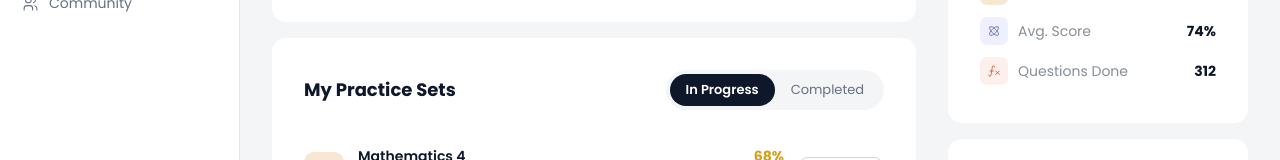
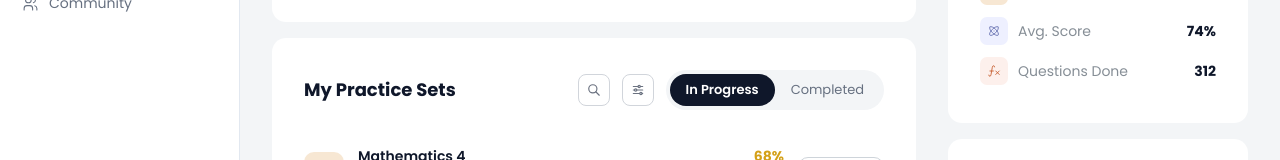
Before and after one commit to nao-group/thinknao-web, a Next.js app: page /practice in a window 1280 px wide. Shown: the part 461-621 px from the top of the page. Built offline with nearby package versions, Linux system fonts and the light colour scheme; no server answers.

Commit message:
feat: add search and filter functionality for practice sets

```diff
--- a/app/practice/page.tsx
+++ b/app/practice/page.tsx
@@ -4,15 +4,19 @@ import { useState } from "react";
 import {
   Box,
   Button,
+  Checkbox,
   Group,
+  Modal,
   NumberInput,
   Progress,
   Stack,
   Text,
+  TextInput,
   UnstyledButton,
   rem,
 } from "@mantine/core";
 import {
+  IconAdjustmentsHorizontal,
   IconAtom,
   IconBookmark,
   IconChevronLeft,
@@ -20,6 +24,7 @@ import {
   IconFlask,
   IconMathFunction,
   IconPlus,
+  IconSearch,
   IconStar,
 } from "@tabler/icons-react";
 
@@ -409,13 +414,39 @@ export default function PracticePage() {
   const [activeTab, setActiveTab] = useState<"in-progress" | "completed">("in-progress");
   const [practicePage, setPracticePage] = useState(0);
 
-  const activeSets = activeTab === "in-progress" ? PRACTICE_SETS_IN_PROGRESS : PRACTICE_SETS_COMPLETED;
+  const [searchOpen, setSearchOpen] = useState(false);
+  const [searchQuery, setSearchQuery] = useState("");
+  const [filterOpen, setFilterOpen] = useState(false);
+  const [draftSubjects, setDraftSubjects] = useState<string[]>([]);
+  const [appliedSubjects, setAppliedSubjects] = useState<string[]>([]);
+
+  const baseSets = activeTab === "in-progress" ? PRACTICE_SETS_IN_PROGRESS : PRACTICE_SETS_COMPLETED;
+  const activeSets = baseSets
+    .filter((s) => searchQuery === "" || s.label.toLowerCase().includes(searchQuery.toLowerCase()))
+    .filter((s) => appliedSubjects.length === 0 || appliedSubjects.some((sub) => s.label.toLowerCase().startsWith(sub.toLowerCase())));
   const totalPages = Math.ceil(activeSets.length / PAGE_SIZE);
   const pagedSets = activeSets.slice(practicePage * PAGE_SIZE, (practicePage + 1) * PAGE_SIZE);
 
   function handleTabChange(tab: "in-progress" | "completed") {
     setActiveTab(tab);
     setPracticePage(0);
+  }
+
+  function openFilter() {
+    setDraftSubjects(appliedSubjects);
+    setFilterOpen(true);
+  }
+
+  function applyFilter() {
+    setAppliedSubjects(draftSubjects);
+    setPracticePage(0);
+    setFilterOpen(false);
+  }
+
+  function applySearch(query: string) {
+    setSearchQuery(query);
+    setPracticePage(0);
+    setSearchOpen(false);
   }
 
   return (
@@ -536,7 +567,48 @@ export default function PracticePage() {
                 <Text fw={700} size="lg" c={INK}>
                   My Practice Sets
                 </Text>
-                <Group
+                <Group gap="sm" align="center">
+                  {/* Search icon */}
+                  <UnstyledButton
+                    onClick={() => setSearchOpen(true)}
+                    aria-label="Search practice sets"
+                    style={{
+                      width: rem(32),
+                      height: rem(32),
+                      borderRadius: rem(8),
+                      border: `1.5px solid ${searchQuery ? INK : "#D1D5DB"}`,
+                      backgroundColor: searchQuery ? INK : "white",
+                      color: searchQuery ? "white" : "#6B7280",
+                      display: "flex",
+                      alignItems: "center",
+                      justifyContent: "center",
+                      transition: "all 150ms ease",
+                    }}
+                  >
+                    <IconSearch size={14} stroke={2} />
+                  </UnstyledButton>
+
+                  {/* Filter icon */}
+                  <UnstyledButton
+                    onClick={openFilter}
+                    aria-label="Filter practice sets"
+                    style={{
+                      width: rem(32),
+                      height: rem(32),
+                      borderRadius: rem(8),
+                      border: `1.5px solid ${appliedSubjects.length > 0 ? INK : "#D1D5DB"}`,
+                      backgroundColor: appliedSubjects.length > 0 ? INK : "white",
+                      color: appliedSubjects.length > 0 ? "white" : "#6B7280",
+                      display: "flex",
+                      alignItems: "center",
+                      justifyContent: "center",
+                      transition: "all 150ms ease",
+                    }}
+                  >
+                    <IconAdjustmentsHorizontal size={14} stroke={2} />
+                  </UnstyledButton>
+
+                  <Group
                   gap={0}
                   style={{
                     borderRadius: rem(999),
@@ -562,6 +634,7 @@ export default function PracticePage() {
                       {tab === "in-progress" ? "In Progress" : "Completed"}
                     </UnstyledButton>
                   ))}
+                </Group>
                 </Group>
               </Group>
 
@@ -715,6 +788,144 @@ export default function PracticePage() {
           </Box>
         </Group>
       </Box>
+
+      {/* ── Search modal ── */}
+      <Modal
+        opened={searchOpen}
+        onClose={() => setSearchOpen(false)}
+        withCloseButton={false}
+        padding={0}
+        radius="md"
+        size="md"
+        overlayProps={{ backgroundOpacity: 0.3, blur: 2 }}
+      >
+        <Box p="md" style={{ borderBottom: "1px solid #F1F5F9" }}>
+          <TextInput
+            autoFocus
+            value={searchQuery}
+            onChange={(e) => setSearchQuery(e.currentTarget.value)}
+            onKeyDown={(e) => e.key === "Enter" && applySearch(searchQuery)}
+            placeholder="Search practice sets..."
+            leftSection={<IconSearch size={15} stroke={1.5} color="#667080" />}
+            rightSection={
+              searchQuery && (
+                <UnstyledButton onClick={() => setSearchQuery("")} style={{ display: "flex", alignItems: "center" }}>
+                  <Text size="xs" c="dimmed">✕</Text>
+                </UnstyledButton>
+              )
+            }
+            styles={{
+              input: { border: "none", boxShadow: "none", fontSize: rem(14) },
+            }}
+          />
+        </Box>
+
+        {searchQuery && (
+          <Box>
+            <UnstyledButton
+              onClick={() => applySearch(searchQuery)}
+              style={{ width: "100%", padding: `${rem(12)} ${rem(16)}`, backgroundColor: PRIMARY, display: "flex", alignItems: "center", gap: rem(10) }}
+            >
+              <IconSearch size={15} stroke={2} color="white" />
+              <Text size="sm" fw={700} c="white">
+                Show practice sets with keyword &quot;{searchQuery}&quot;
+              </Text>
+            </UnstyledButton>
+
+            {baseSets
+              .filter((s) => s.label.toLowerCase().includes(searchQuery.toLowerCase()))
+              .map((s) => {
+                const Icon = s.icon;
+                return (
+                  <UnstyledButton
+                    key={s.label}
+                    onClick={() => applySearch(searchQuery)}
+                    style={{ width: "100%", padding: `${rem(10)} ${rem(16)}`, display: "flex", alignItems: "center", gap: rem(10), borderBottom: "1px solid #F8FAFC" }}
+                  >
+                    <Box style={{ width: rem(28), height: rem(28), borderRadius: rem(7), backgroundColor: s.iconBg, display: "flex", alignItems: "center", justifyContent: "center", flexShrink: 0 }}>
+                      <Icon size={13} stroke={1.5} color={s.iconColor} />
+                    </Box>
+                    <Text size="sm" c={INK}>{s.label}</Text>
+                  </UnstyledButton>
+                );
+              })}
+          </Box>
+        )}
+
+        {searchQuery === "" && (
+          <Box px="md" py="lg" style={{ textAlign: "center" }}>
+            <Text size="sm" c="dimmed">Type to search practice sets by name</Text>
+          </Box>
+        )}
+      </Modal>
+
+      {/* ── Filter modal ── */}
+      <Modal
+        opened={filterOpen}
+        onClose={() => setFilterOpen(false)}
+        title={<Text fw={700} size="md" c={INK}>Add Filter</Text>}
+        radius="md"
+        size="sm"
+        overlayProps={{ backgroundOpacity: 0.3, blur: 2 }}
+      >
+        <Text size="sm" c="dimmed" mb="md">Select the subjects you want to filter by:</Text>
+
+        <Stack gap="sm" mb="xl">
+          {SUBJECTS.map((s) => {
+            const Icon = s.icon;
+            const checked = draftSubjects.includes(s.label);
+            return (
+              <UnstyledButton
+                key={s.key}
+                onClick={() =>
+                  setDraftSubjects((prev) =>
+                    checked ? prev.filter((x) => x !== s.label) : [...prev, s.label]
+                  )
+                }
+                style={{
+                  display: "flex",
+                  alignItems: "center",
+                  gap: rem(12),
+                  padding: `${rem(10)} ${rem(12)}`,
+                  borderRadius: rem(10),
+                  border: `1.5px solid ${checked ? INK : "#E2E8F0"}`,
+                  backgroundColor: checked ? "#F8F9FA" : "white",
+                  transition: "all 150ms ease",
+                }}
+              >
+                <Checkbox
+                  checked={checked}
+                  onChange={() => {}}
+                  styles={{ input: { cursor: "pointer" } }}
+                  color="dark"
+                />
+                <Box style={{ width: rem(28), height: rem(28), borderRadius: rem(7), backgroundColor: s.iconBg, display: "flex", alignItems: "center", justifyContent: "center", flexShrink: 0 }}>
+                  <Icon size={14} stroke={1.5} color={s.iconColor} />
+                </Box>
+                <Text size="sm" fw={600} c={INK}>{s.label}</Text>
+              </UnstyledButton>
+            );
+          })}
+        </Stack>
+
+        <Group justify="space-between">
+          <Button
+            variant="outline"
+            color="dark"
+            radius="md"
+            onClick={() => { setDraftSubjects([]); setAppliedSubjects([]); setPracticePage(0); setFilterOpen(false); }}
+          >
+            Clear & Close
+          </Button>
+          <Button
+            radius="md"
+            style={{ backgroundColor: INK, color: "white", fontWeight: 600 }}
+            onClick={applyFilter}
+          >
+            Apply Filter
+          </Button>
+        </Group>
+      </Modal>
     </Box>
   );
 }
```
